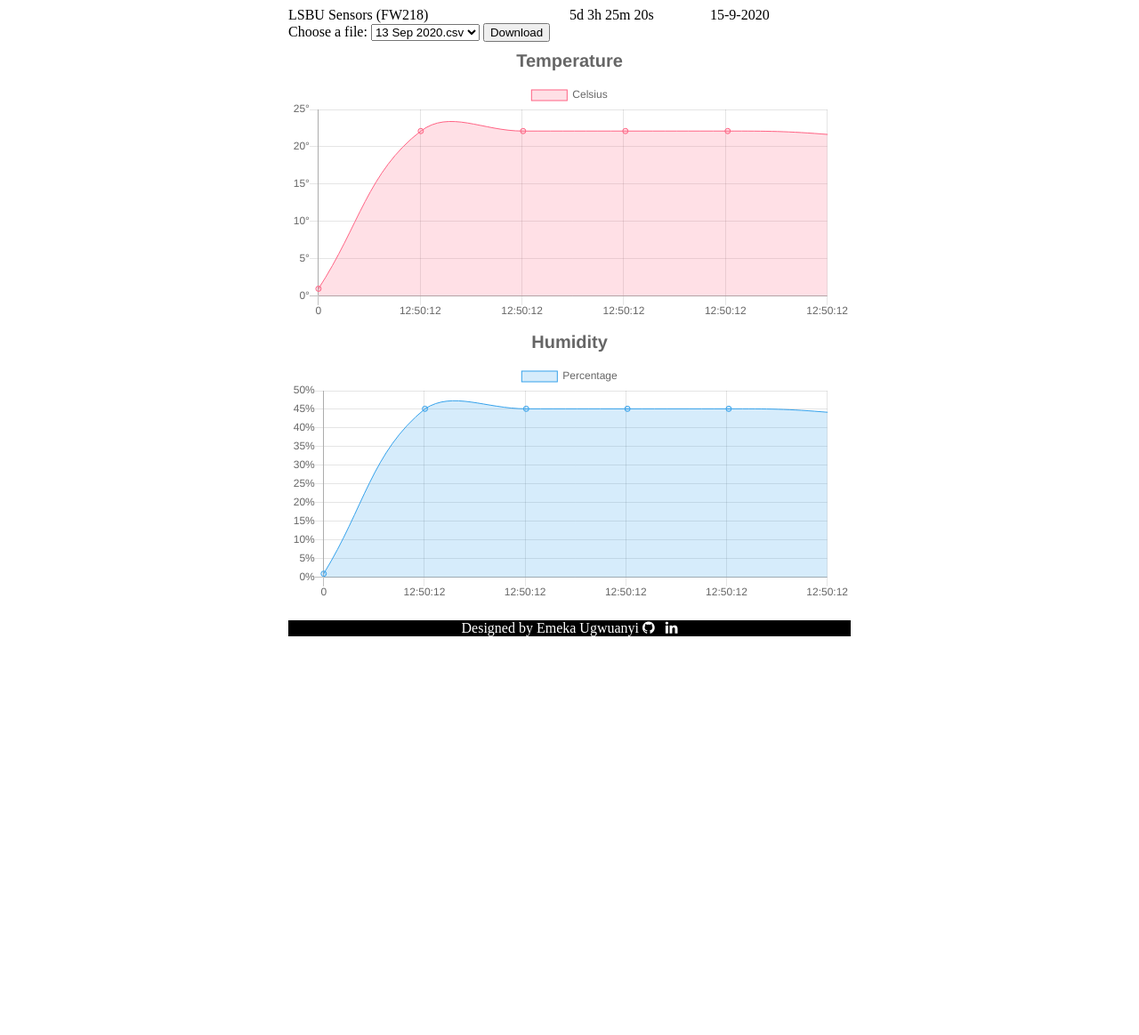
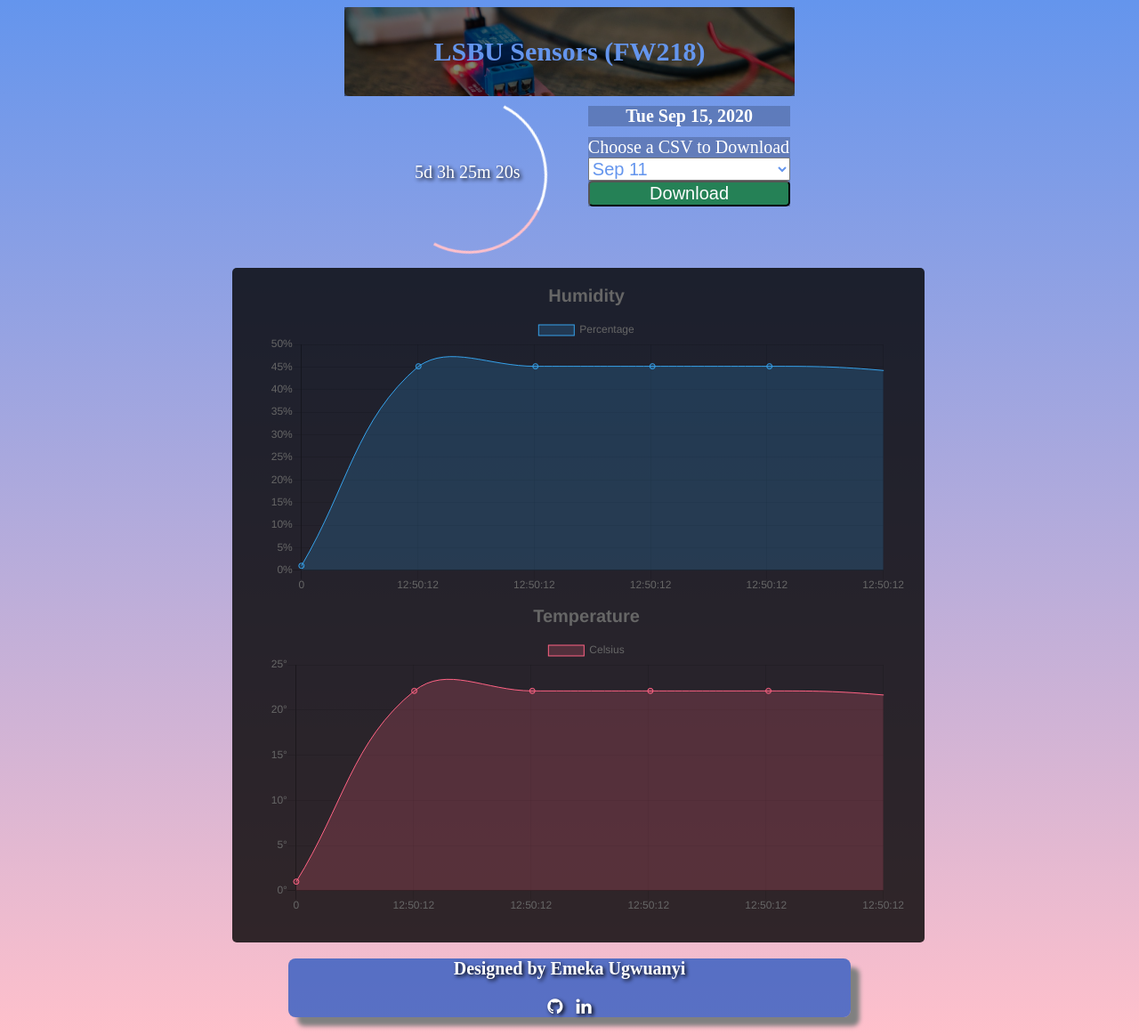
Before and after one commit to emylincon/lsbu_sensors, a Flask app: page / in a window 1280 px wide. Shown: the whole page at 89% size. Before the commit the page ends 715 px from the top, so only its background shows below. Run offline with Flask 2, Linux system fonts and the light colour scheme; data comes from the database, SQL or seed files in the repository; some libraries are stand-ins or nearby versions.

Commit message:
improved design

```diff
--- a/static/script.js
+++ b/static/script.js
@@ -70,7 +70,7 @@
 
 function today(){
     let date = new Date();
-    document.getElementById("today").innerHTML = `${date.getDate()}-${date.getMonth()+1}-${date.getFullYear()}`;
+    document.getElementById("today").innerHTML = `${String(date).split(String(date.getFullYear()))[0].trim()}, ${date.getFullYear()}`;
 }
 
 today()
--- a/static/style.css
+++ b/static/style.css
@@ -1,34 +1,215 @@
-#nav{
-    width: 50%;
-    margin-left: 25%;
+
+.download{
+    width: 40%;
+    float: left;
+    /* border: 1px solid white; */
+    height: 100%;
+    font-size: 20px;
 }
-.welcome{
-    width: 50%;
-    float: left;
+.myForm{
+    width: 100%;
+    /* border: 1px solid white; */
+    margin-top: 5%;
+    background: rgba(0,0,0,0.2);
 }
-.download{
-    width: 25%;
-    margin-left: 25%;
+select{
+    width: 100%;
+    font-size: 20px;
+    color: cornflowerblue;
+}
+input{
+    width: 100%;
+    background-color: rgba(30, 130, 76, 0.9);
+    border-radius: 5px;
+    color: white;
+    font-size: 20px;
+    cursor: pointer;
+}
+
+input:hover{
+    background-color: rgba(30, 130, 76, 0.3);
+}
+
+label{
+    width: 100%;
+    color: white;
+    text-align: justify;
+    font-size: 20px;
+
+}
+#today{
+    margin-top: 5%;
+    width: 100%;
+    text-align: center;
+    color: white;
+    font-size: 20px;
+    font-weight: 900;
+    background: rgba(0,0,0,0.2);
+}
+.middle{
+    width: 40%;
+    margin-left: 30%;
+    /* border: 1px solid white; */
+    height: 175px;
+    /* background: rgba(0,0,0,0.4); */
 }
 #time{
-    width: 25%;
+    width: 170px;
+    height: 170px;
     float: left;
+    border-radius: 50%;
+    line-height: 170px;
+    text-align: center;
+    text-shadow: 2px 2px 4px #000000;
+    color: white;
+    margin-left: 10.5%;
+    /* border: 1px solid white; */
+    margin-right: 10%;
+    font-size: 20px;
+
 }
+#time:before {
+    content: '';
+    position: absolute;
+    top:-3px;
+    left:-3px;
+    width: 170px;
+    height: 170px;
+    margin-top: 112px;
+    margin-left: 34.5%;
+    border: 3px solid transparent;
+    border-top:3px solid white;
+    border-right:3px solid pink;
+    border-radius: 50%;
+    animation: animateCircle 3s linear infinite;
 
-#today{
-    width: 25%;
-    float: left;
+}
+@keyframes animateCircle {
+    0%{
+        transform: rotate(0deg);
+    }
+    100%{
+        transform: rotate(360deg);
+    }
 }
 .footer{
     width: 50%;
     margin-left: 25%;
-    background-color: black;
+    background-color: rgba(15, 77, 192, 0.685);
     color: white;
     text-align: center;
     justify-items: center;
+    font-weight: 900;
+    font-size: 20px;
+    text-shadow: 2px 2px 4px #000000;
+    border-radius: 8px;
+    box-shadow: 10px 10px 5px grey;
 }
 
 .footer a {
     text-decoration: none;
     color: white;
   }
+
+body{
+    /* background-color: cornflowerblue; */
+    /* background-image: url('bg-image.jpg'); */
+    background-image: linear-gradient(cornflowerblue, pink);
+
+}
+
+.chart-container{
+    position: relative;
+    width:95%;
+    margin-left: 2.5%;
+}
+.myHead{
+    background-image: url('lsbu-title.jpg');
+    border-radius: 5px;
+    background-size: cover;
+    background-position: center; /* Center the image */
+    width: 40%;
+    height: 100px;
+    text-align: center;
+    font-weight: 900;
+    margin-left: 30%;
+}
+
+.myTitle{
+    background: rgba(0,0,0,0.5);
+    color: cornflowerblue;
+    line-height: 100px;
+    font-size: 50px;
+}
+
+.main{
+    /* background-color: cornsilk; */
+    background: rgba(0,0,0,.8);
+    border-radius: 5px;
+    justify-items: center;
+    /* display: flex; */
+    width: 60%;
+    margin-left: 20%;
+    padding: 10px;
+}
+
+@media screen and (max-width:1312px){
+    .download{
+        width: 45%;
+    }
+
+    .myTitle{
+        font-size: 30px;
+    }
+}
+
+@media screen and (max-width:1265px){
+    .middle{
+        width: 80%;
+        margin-left: 10%;
+
+    }
+    .main{
+        width: 70%;
+        margin-left: 15%;
+    }
+
+    #time:before {
+        margin-left: 19%;
+    }
+}
+
+@media screen and (max-width:800px){
+    .myHead{
+        width: 70%;
+        margin-left: 15%;
+    }
+    .main{
+        width: 80%;
+        margin-left: 10%;
+    }
+}
+
+@media screen and (max-width:663px){
+    .middle{
+        width: 100%;
+        margin-left: 0%;
+
+    }
+    #time:before {
+        margin-left: 12%;
+    }
+    .download{
+        width: 35%;
+    }
+    label{
+        font-size: 14px;
+    }
+    .footer{
+        font-size: 15px;
+    }
+    .main{
+        width: 96%;
+        margin-left: 1.5%;
+    }
+}
--- a/templates/index.html
+++ b/templates/index.html
@@ -11,45 +11,54 @@
 
 </head>
 <body>
-
-    <div id="nav">
-        <div class="welcome">
+    <div class="myHead">
+        <div class="myTitle">
             LSBU Sensors (FW218)
         </div>
-
+    </div>
+    <div class="middle">
         <div id='time'></div>
+        <div class="download">
             <div id='today'></div>
-    </div>
-
-    <br>
-    <div class="download">
-        <form action="/download" name="myForm" id="myForm" method="POST">
-            <label for="myfile">Choose a file:</label>
+            <div class="myForm">
+                <form action="/download" method="POST">
+                    <label for="myfiles">Choose a CSV to Download</label>
                     <select name="myfile" id="myfile">
-                {% for file in data %}
-                <option value="{{ file }}">{{ file }}</option>
-                {% endfor %}
+                      <option value="volvo">Sep 11</option>
+                      <option value="saab">Sep 12</option>
+                      <option value="opel">Sep 13</option>
+                      <option value="audi">Sep 14</option>
                     </select>
                     <input type="submit" value="Download">
                 </form>
             </div>
 
-    <div class="chart-container" style="position: relative; height:10%; width:50%; margin-left: 25%;">
+        </div>
+    </div>
+    <br>
+    <div class="main">
+
+        <div class="chart-container">
+            <canvas id="myChart1"></canvas>
+        </div>
+        <div class="chart-container" >
             <canvas id="myChart"></canvas>
         </div>
-    <div class="chart-container" style="position: relative; height:30%; width:50%; margin-left: 25%;">
-        <canvas id="myChart1"></canvas>
-    </div>
+
         &nbsp;
         &nbsp;
+
+    </div>
+    <br>
     <div class="footer">
         Designed by Emeka Ugwuanyi
+        <p>
             <a href="https://github.com/emylincon"><i class="fa fa-github"></i></a>
                   &nbsp;
         <a href="https://www.linkedin.com/in/emeka-ugwuanyi-259089121/"><i class="fa fa-linkedin"></i></a>
+        </p>
+
     </div>
-
-
 </body>
 <script src="{{ url_for('static', filename='script.js') }}"></script>
 </html>
```
Also changed, not shown: static/lsbu-title.jpg (added). Lines whose indentation alone changed are shown as unchanged.
